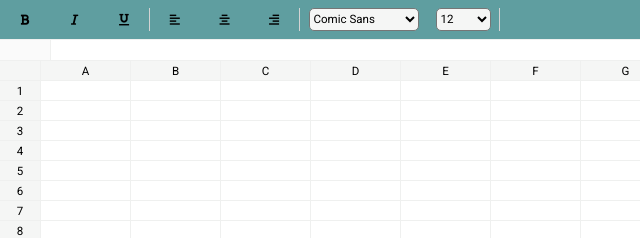
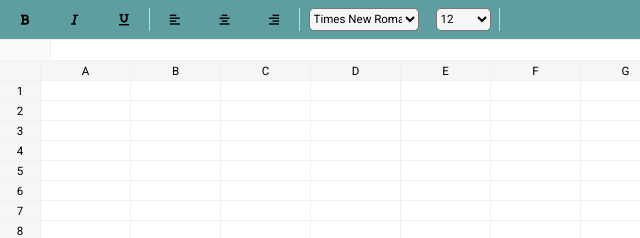
Before and after one commit to ASH1SH-KUMAR/Worksheet, a plain HTML site: page index.html in a window 1280 px wide. Shown: the top 238 px of the page, 0-640 px from the left. Drawn offline with Linux system fonts and the light colour scheme.

Commit message:
Update index.html

```diff
--- a/index.html
+++ b/index.html
@@ -43,12 +43,12 @@
 
             <div class="font-style font-size">
                 <select class="font-type">
-                    <option value="Comic Sans">Comic Sans</option>
-                    <option value="Comic Sans">Comic Sans</option>
-                    <option value="Comic Sans">Comic Sans</option>
-                    <option value="Comic Sans">Comic Sans</option>
-                    <option value="Comic Sans">Comic Sans</option>
-                    <option value="Comic Sans">Comic Sans</option>
+                    <option value="Times New Roman">Times New Roman</option>
+                    <option value="Impact">Impact</option>
+                    <option value="Courier New">Courier New</option>
+                    <option value="Lucida Console">Lucida Console</option>
+                    <option value="Georgia">Georgia</option>
+                    <option value="initial">initial</option>
                 </select>
                 <select class="font-text-size">
                     <option value="12">12</option>
```
